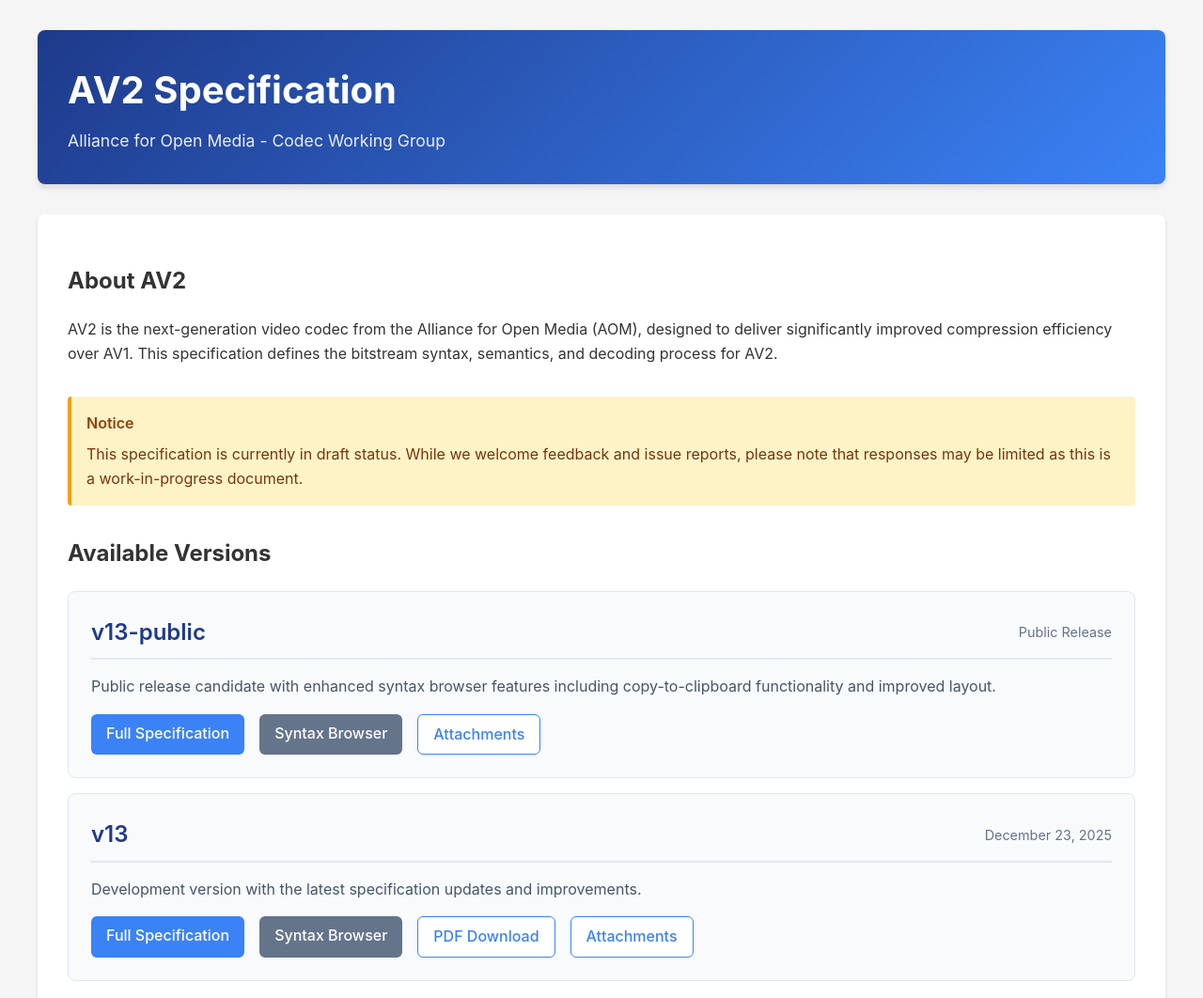
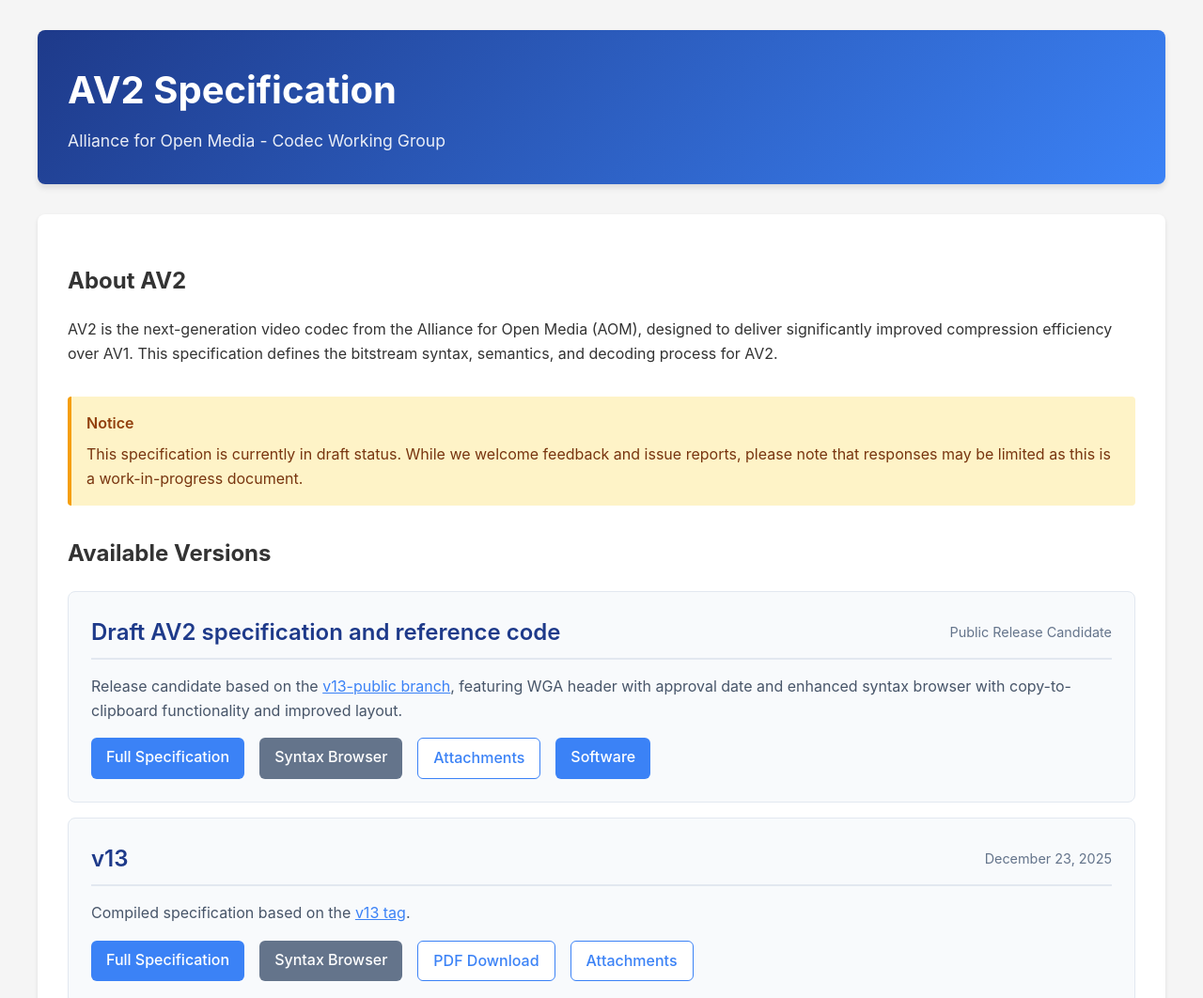
Before and after one commit to AOMediaCodec/av2-spec, a plain HTML site: page index.html in a window 1280 px wide. Shown: the top 1062 px of the page at 94% size. Drawn offline with Linux system fonts and the light colour scheme.

Commit message:
cosmetics

```diff
--- a/index.html
+++ b/index.html
@@ -215,17 +215,18 @@
 
             <div class="version-card">
                 <div class="version-header">
-                    <div class="version-name">v13-public</div>
-                    <div class="version-date">Public Release</div>
+                    <div class="version-name">Draft AV2 specification and reference code</div>
+                    <div class="version-date">Public Release Candidate</div>
                 </div>
                 <div class="version-description">
-                    Public release candidate with enhanced syntax browser features including copy-to-clipboard
-                    functionality and improved layout.
+                    Release candidate based on the <a href="https://github.com/AOMediaCodec/av2-spec-internal/tree/v13-public">v13-public branch</a>,
+                    featuring WGA header with approval date and enhanced syntax browser with copy-to-clipboard functionality and improved layout.
                 </div>
                 <div class="version-links">
                     <a href="v13-public/index.html" class="btn btn-primary">Full Specification</a>
                     <a href="v13-public/syntax_browser.html" class="btn btn-secondary">Syntax Browser</a>
                     <a href="v13-public/attachments/" class="btn btn-outline">Attachments</a>
+                    <a href="https://gitlab.com/AOMediaCodec/avm/-/tree/research-v13.0.0?ref_type=tags" class="btn btn-primary">Software</a>
                 </div>
             </div>
 
@@ -235,7 +236,7 @@
                     <div class="version-date">December 23, 2025</div>
                 </div>
                 <div class="version-description">
-                    Development version with the latest specification updates and improvements.
+                    Compiled specification based on the <a href="https://github.com/AOMediaCodec/av2-spec-internal/tree/v13">v13 tag</a>.
                 </div>
                 <div class="version-links">
                     <a href="v13/index.html" class="btn btn-primary">Full Specification</a>
```
